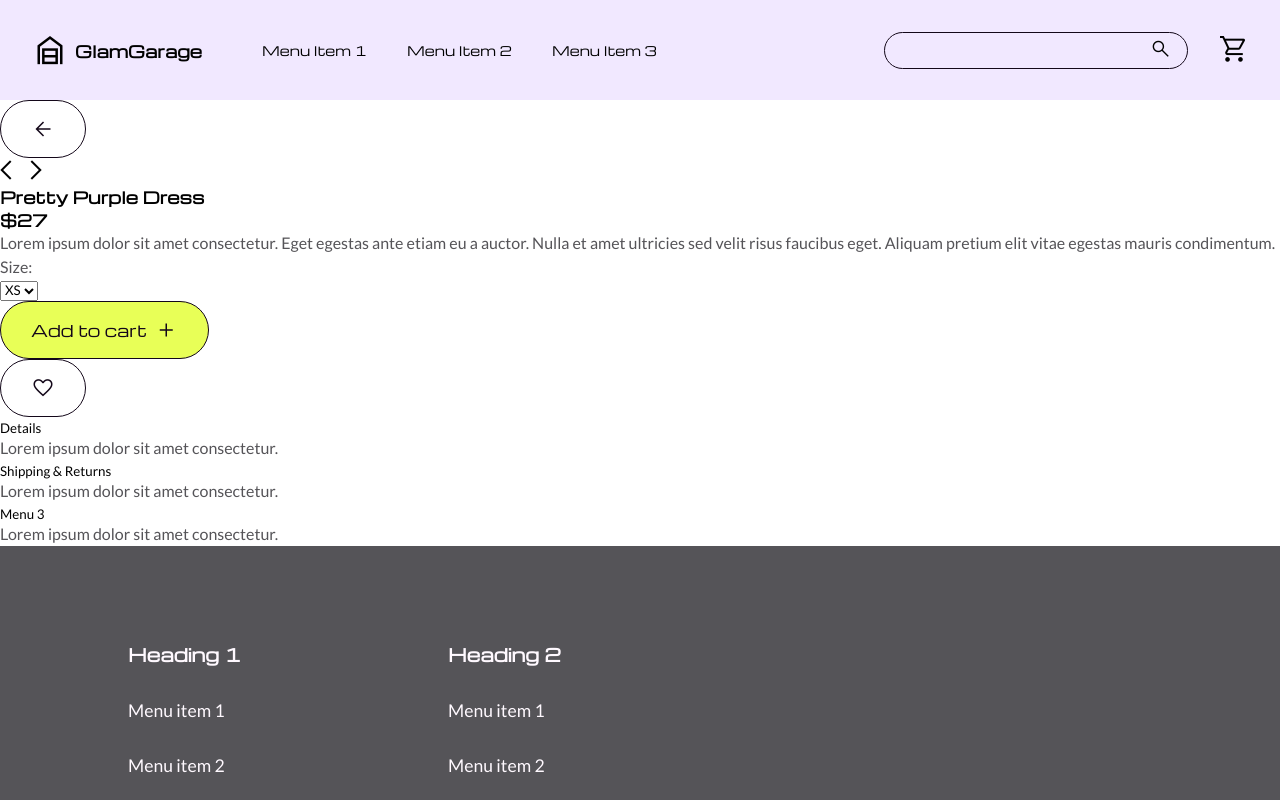
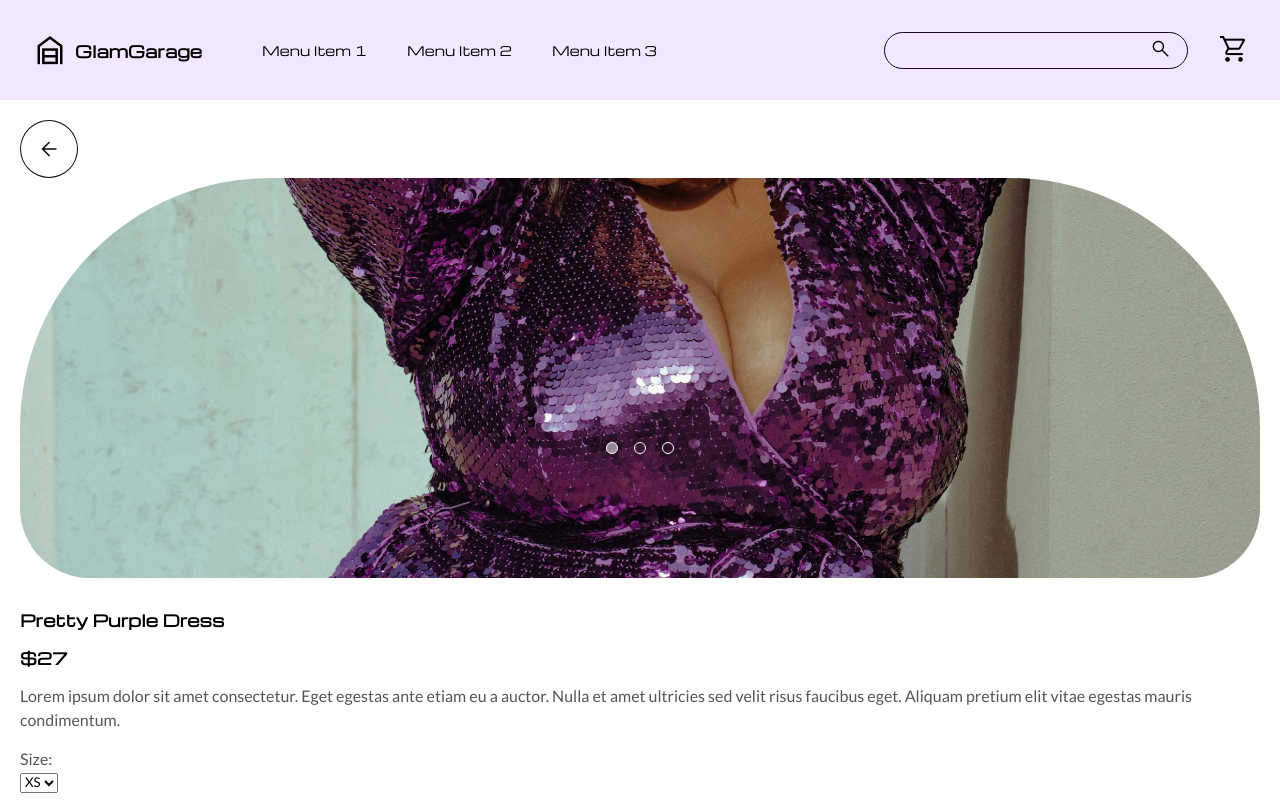
Before and after one commit to Healoz/glam-garage, a React (Create React App) app: page /product-name in a window 1280 px wide. Shown: the top 800 px of the page. Built offline with nearby package versions, Linux system fonts and the light colour scheme.

Commit message:
button component dynamic width

```diff
--- a/src/assets/App.css
+++ b/src/assets/App.css
@@ -36,6 +36,7 @@ a:-webkit-any-link {
   --purple-light: #f1e8ff;
   --fluro-yellow: #e8ff57;
   --white: #fff9ff;
+  --white-opacity: #fff9ff85;
   --black: #130719;
   --black-opacity: #13071979;
   --grey: #555458;
--- a/src/components/Button/Button.module.css
+++ b/src/components/Button/Button.module.css
@@ -10,6 +10,11 @@
     border-radius: 50px;
     border: 1px var(--black) solid;
     cursor: pointer;
+}
+
+.isCircle a {
+    padding: 16px 16px;
+    border-radius: 100%;
 }
 
 .button {
@@ -37,3 +42,11 @@
     border: 1px var(--white) solid;
     background-color: var(--black-opacity);
 }
+
+.fillsSpace {
+    flex-grow: 1;
+}
+
+.fillsSpace a {
+    flex-grow: 1;
+}
--- a/src/components/Button/Button.tsx
+++ b/src/components/Button/Button.tsx
@@ -9,6 +9,8 @@ interface ButtonProps {
   iconCode: string;
   buttonLink: string;
   fontSize?: number;
+  isCircle: boolean;
+  fillsSpace: boolean;
 }
 
 const Button: React.FC<ButtonProps> = ({
@@ -17,6 +19,8 @@ const Button: React.FC<ButtonProps> = ({
   iconCode,
   buttonLink,
   fontSize,
+  isCircle,
+  fillsSpace,
 }) => {
   const colourSchemeClass =
     colourScheme === ColourScheme.Primary
@@ -30,7 +34,7 @@ const Button: React.FC<ButtonProps> = ({
   const fontSizeClass = { fontSize: fontSize };
 
   return (
-    <div className={styles.button}>
+    <div className={`${isCircle ? styles.isCircle : ''} ${fillsSpace ? styles.fillsSpace : ''} ${styles.button}`}>
       <Link className={colourSchemeClass} to={buttonLink} style={fontSizeClass}>
         {buttonText}
         <span className="material-symbols-outlined">{iconCode}</span>
--- a/src/components/CatalogueItem/CatalogueItem.tsx
+++ b/src/components/CatalogueItem/CatalogueItem.tsx
@@ -26,6 +26,8 @@ const CatalogueItem: React.FC<CatalogueItemProps> = ({ productImageUrl }) => {
                         iconCode="arrow_forward"
                         buttonLink="#"
                         fontSize={12}
+                        isCircle={false}
+                        fillsSpace={false}
                     />
                 </div>
                 <div className={styles.saveButton}>
--- a/src/pages/Home/Home.tsx
+++ b/src/pages/Home/Home.tsx
@@ -53,6 +53,8 @@ const HeroContent = () => {
                     colourScheme={ColourScheme.Primary}
                     iconCode="arrow_forward"
                     buttonLink="/"
+                    isCircle={false}
+                    fillsSpace={false}
                 />
             </div>
         </div>
--- a/src/pages/ProductPage/ProductPage.module.css
+++ b/src/pages/ProductPage/ProductPage.module.css
@@ -0,0 +1,65 @@
+.productPage {
+    padding: 20px;
+}
+
+.productImageCarousel {
+    height: 50vh;
+    background-position: center center;
+    background-size: cover;
+    border-radius: 250px 250px 70px 70px;
+    display: flex;
+    justify-content: center;
+    align-items: flex-end;
+    padding-bottom: 10%;
+    margin-bottom: var(--spacing-3);
+}
+
+.carouselArrows {
+    display: none;
+}
+
+.carouselIndicators {
+    display: flex;
+    gap: 1rem;
+}
+
+.carouselIndicator {
+    width: 12px;
+    height: 12px;
+    border-radius: 100%;
+    border: 1px var(--white) solid;
+}
+
+.filledIndicator {
+    background-color: var(--white-opacity);
+}
+
+.productInfo {
+    display: flex;
+    flex-direction: column;
+    gap: var(--spacing-2);
+}
+
+.buttons {
+    display: flex;
+    gap: 2rem;
+}
+
+
+
+
+/* Mobile tweaks */
+@media screen and (min-width: 500px) {
+}
+
+/* Tablet */
+@media screen and (min-width: 768px) {
+}
+
+/* Desktop */
+@media screen and (min-width: 1200px) {
+}
+
+/* Desktop - wider screen */
+@media screen and (min-width: 1500px) {
+}
--- a/src/pages/ProductPage/ProductPage.tsx
+++ b/src/pages/ProductPage/ProductPage.tsx
@@ -1,31 +1,40 @@
 import Button from "../../components/Button/Button";
 import ColourScheme from "../../enums/ColourScheme";
 import styles from "./ProductPage.module.css";
+import purpleDressImg from "../../assets/images/purple-dress.jpg";
 import React from "react";
 
 interface ProductPageProps {}
 
 const ProductImageCarousel = () => {
   return (
-    <div className={styles.productImageCarousel}>
+    <div
+      className={styles.productImageCarousel}
+      style={{ backgroundImage: `url(${purpleDressImg})` }}
+    >
       <div className={styles.carouselArrows}>
         <span className="material-symbols-outlined">arrow_back_ios</span>
         <span className="material-symbols-outlined">arrow_forward_ios</span>
       </div>
-      <div className={styles.carouselIndicators}></div>
+      <CarouselIndicators />
     </div>
   );
 };
 
-const ProductPage: React.FC<ProductPageProps> = ({}) => {
+const CarouselIndicators = () => {
   return (
-    <section className={styles.productPage}>
-        <Button
-            colourScheme={ColourScheme.Secondary}
-            iconCode="arrow_back"
-            buttonLink="/"
-          />
-      <ProductImageCarousel />
+    <div className={styles.carouselIndicators}>
+      <div
+        className={`${styles.carouselIndicator} ${styles.filledIndicator}`}
+      ></div>
+      <div className={`${styles.carouselIndicator}`}></div>
+      <div className={`${styles.carouselIndicator}`}></div>
+    </div>
+  );
+};
+
+const ProductInfo = () => {
+  return (
     <div className={styles.productInfo}>
       <h3>Pretty Purple Dress</h3>
       <h3>$27</h3>
@@ -50,15 +59,23 @@ const ProductPage: React.FC<ProductPageProps> = ({}) => {
           colourScheme={ColourScheme.Primary}
           iconCode="add"
           buttonLink="/"
+          isCircle={false}
+          fillsSpace={true}
         />
         <Button
           colourScheme={ColourScheme.Secondary}
           iconCode="favorite"
           buttonLink="/"
+          isCircle={true}
+          fillsSpace={false}
         />
       </div>
     </div>
-      <div className={styles.divider}></div>
+  );
+};
+
+const Accordion = () => {
+  return (
     <div className={styles.accordionContainer}>
       <div className={styles.accordion}>
         <button className={styles.accordionButton}>Details</button>
@@ -79,6 +96,23 @@ const ProductPage: React.FC<ProductPageProps> = ({}) => {
         </div>
       </div>
     </div>
+  );
+};
+
+const ProductPage: React.FC<ProductPageProps> = ({}) => {
+  return (
+    <section className={styles.productPage}>
+      <Button
+        colourScheme={ColourScheme.Secondary}
+        iconCode="arrow_back"
+        buttonLink="/"
+        isCircle={true}
+        fillsSpace={false}
+      />
+      <ProductImageCarousel />
+      <ProductInfo />
+      <div className={styles.divider}></div>
+      <Accordion />
     </section>
   );
 };
```
Lines whose indentation alone changed are shown as unchanged.
